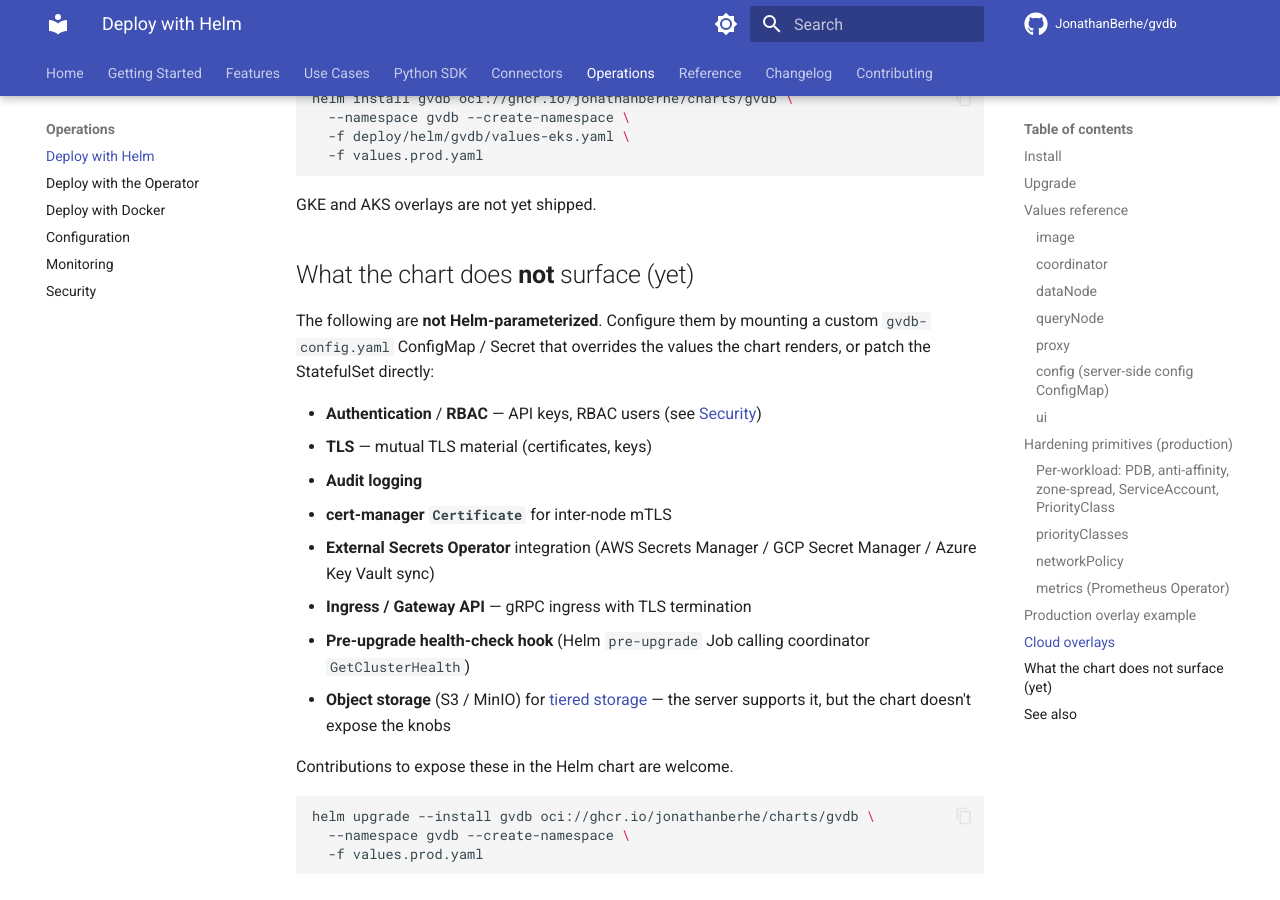
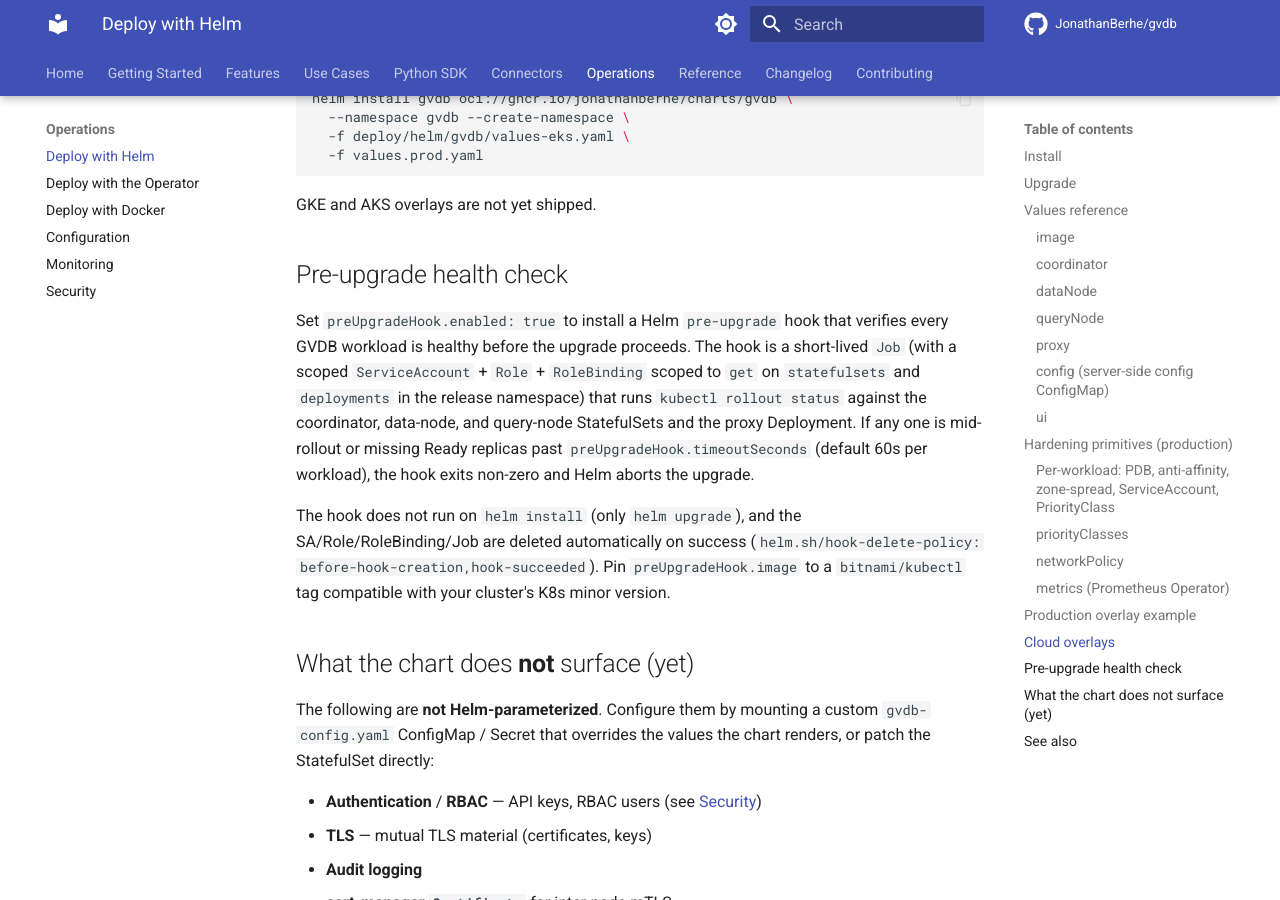
Before and after one commit to JonathanBerhe/gvdb, an MkDocs documentation site: the page built from docs/operations/deploy-helm.md, in a window 1280 px wide and 900 px high, scrolled down 8975 px. Built offline with MkDocs 1.6.1 and Material for MkDocs 9.7.7, drawn with Linux system fonts in a browser that asks for light colours; comment, search, counter and statistics services are not loaded.

Commit message:
feat(chart): add opt-in pre-upgrade health-check hook
helm upgrade had no safety gate against running over a half-healthy
cluster. If a coordinator was mid-failover or a data-node rollout was
still progressing, the upgrade would happily compound the problem.

Add an opt-in Helm pre-upgrade hook (preUpgradeHook.enabled=false by
default so dev / kind installs are unaffected). When enabled, every
upgrade runs a short Job that calls `kubectl rollout status` against the
coordinator, data-node, and query-node StatefulSets plus the proxy
Deployment, with a per-workload timeout. If any rollout is still
progressing past the timeout, the hook exits non-zero and Helm aborts.

The hook brings its own scoped ServiceAccount, Role (get on
statefulsets and deployments in the release namespace), and RoleBinding,
all annotated with helm.sh/hook pre-upgrade and the
before-hook-creation,hook-succeeded delete policy so they reset
cleanly across upgrades. The kubectl image is pinned to
bitnami/kubectl:1.32 with the version overridable in values.

Add a chart-CI smoke that renders with --set preUpgradeHook.enabled=true
and asserts the hook annotation, the RBAC name, and the rollout check
all land in the output, so the guard cannot silently regress.

Remove "Pre-upgrade health-check hook" from the docs' "not surfaced"
list and document the new section in deploy-helm.md.

```diff
--- a/docs/operations/deploy-helm.md
+++ b/docs/operations/deploy-helm.md
@@ -263,6 +263,12 @@
 
 GKE and AKS overlays are not yet shipped.
 
+## Pre-upgrade health check
+
+Set `preUpgradeHook.enabled: true` to install a Helm `pre-upgrade` hook that verifies every GVDB workload is healthy before the upgrade proceeds. The hook is a short-lived `Job` (with a scoped `ServiceAccount` + `Role` + `RoleBinding` scoped to `get` on `statefulsets` and `deployments` in the release namespace) that runs `kubectl rollout status` against the coordinator, data-node, and query-node StatefulSets and the proxy Deployment. If any one is mid-rollout or missing Ready replicas past `preUpgradeHook.timeoutSeconds` (default 60s per workload), the hook exits non-zero and Helm aborts the upgrade.
+
+The hook does not run on `helm install` (only `helm upgrade`), and the SA/Role/RoleBinding/Job are deleted automatically on success (`helm.sh/hook-delete-policy: before-hook-creation,hook-succeeded`). Pin `preUpgradeHook.image` to a `bitnami/kubectl` tag compatible with your cluster's K8s minor version.
+
 ## What the chart does **not** surface (yet)
 
 The following are **not Helm-parameterized**. Configure them by mounting a custom `gvdb-config.yaml` ConfigMap / Secret that overrides the values the chart renders, or patch the StatefulSet directly:
@@ -273,7 +279,6 @@
 - **cert-manager `Certificate`** for inter-node mTLS
 - **External Secrets Operator** integration (AWS Secrets Manager / GCP Secret Manager / Azure Key Vault sync)
 - **Ingress / Gateway API** — gRPC ingress with TLS termination
-- **Pre-upgrade health-check hook** (Helm `pre-upgrade` Job calling coordinator `GetClusterHealth`)
 - **Object storage** (S3 / MinIO) for [tiered storage](../features/tiered-storage.md) — the server supports it, but the chart doesn't expose the knobs
 
 Contributions to expose these in the Helm chart are welcome.
```
Also changed, not shown: 3 other files.
